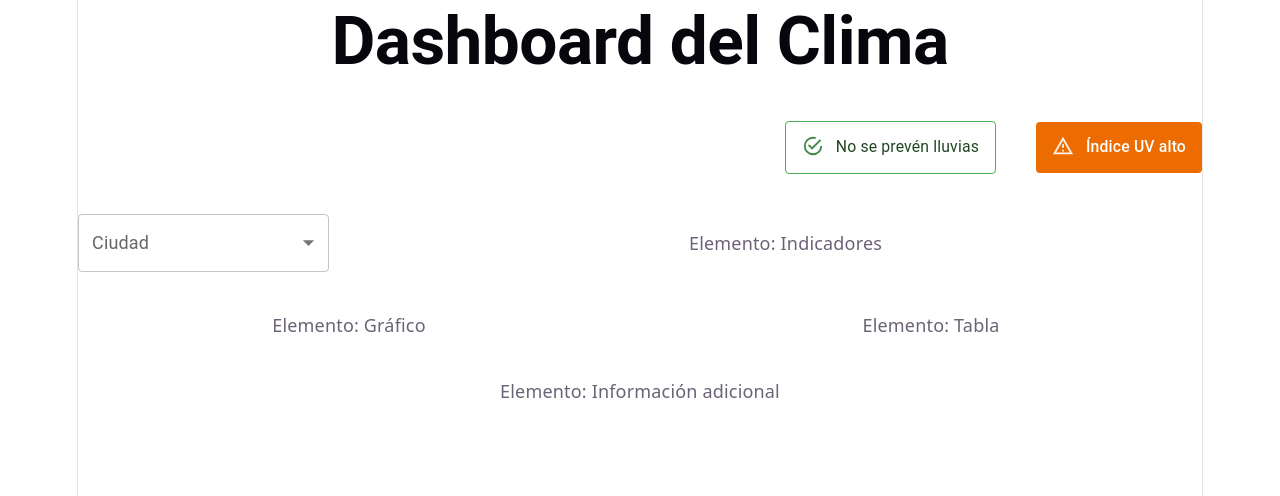
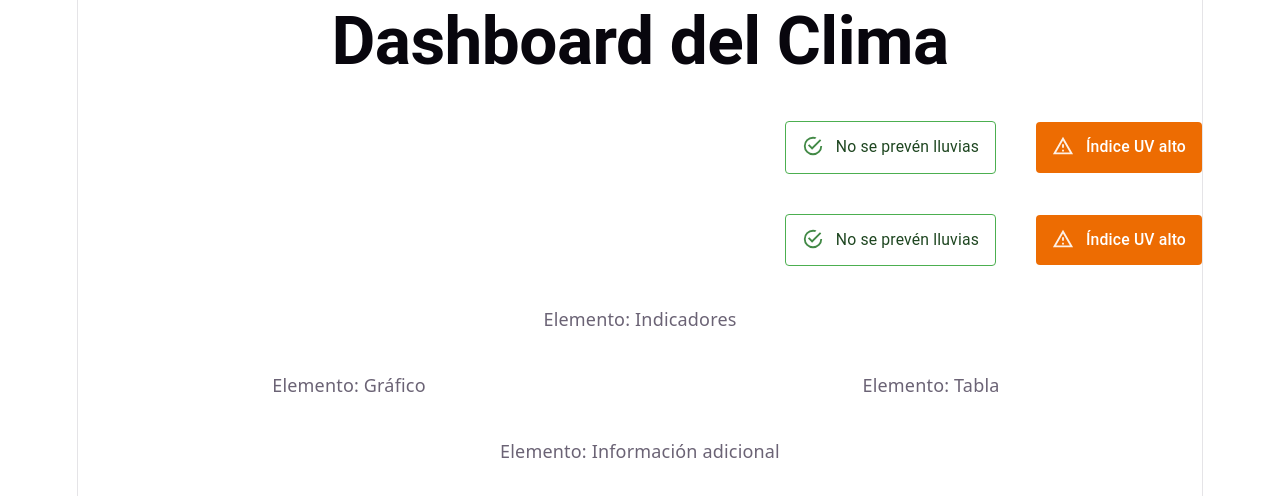
Before and after one commit to Arihuz124/dashboard, a React (Vite) app: page / in a window 1280 px wide. Shown: the top 496 px of the page. Built offline with nearby package versions, Linux system fonts and the light colour scheme.

Commit message:
Actualizar el selector para mostrar alertas en lugar de SelectorUI

```diff
--- a/src/App.tsx
+++ b/src/App.tsx
@@ -22,8 +22,10 @@ function App() {
             </Grid>
 
             {/* Selector */}
-            <Grid size={{ xs: 12, md: 3 }}>
-                <SelectorUI />
+            <Grid size={{ xs: 12, md: 12 }}
+                container sx={{ justifyContent: 'flex-end', alignItems: 'center', spacing: 2 }}>
+                <AlertUI description="No se prevén lluvias" />
+                <AlertUI description="Índice UV alto" severity="warning" variant="filled" />
             </Grid>
 
             {/* Indicadores */}
```
